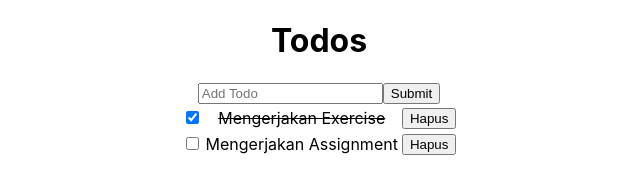
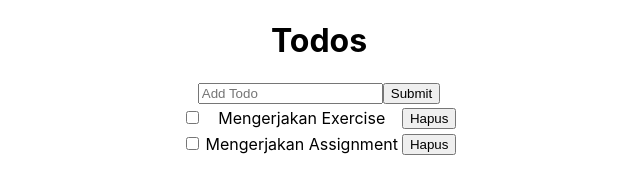
Before and after one commit to adityahimaone/Task-Frontend-Alterra, a React (Create React App) app: page / in a window 1280 px wide. Shown: the top 196 px of the page, without its empty margins (321-961 px from the left). Built offline with nearby package versions, Linux system fonts and the light colour scheme.

Commit message:
Fix Checkbox

```diff
--- a/src/Todo/components/ListItem.jsx
+++ b/src/Todo/components/ListItem.jsx
@@ -1,25 +1,41 @@
-import React from "react";
-// import styles from "./ListItem.module.css";
+import React, { Component } from "react";
 
-export default function ListItem({ item, deleteTodo, checkboxTodo }) {
+export default class ListItem extends Component {
+  state = {
+    completed: false,
+  };
+
+  onChange = (e) => {
+    const target = e.target;
+    const value = target.type === "checkbox" ? target.checked : target.value;
+    const name = target.name;
+
+    this.setState({
+      [name]: value,
+    });
+  };
+
+  render() {
     const isCompleted = { textDecoration: "line-through" };
     return (
       <tr>
         <td>
           <input
             type="checkbox"
-          id="vehicle1"
+            id="checklist"
             name="completed"
             value="false"
-          checked={item.completed ? true : false}
-          onChange={checkboxTodo}
+            checked={this.state.completed}
+            onChange={this.onChange}
           />
         </td>
-      <td style={item.completed ? isCompleted : null}>{item.title}</td>
+        <td style={this.state.completed ? isCompleted : null}>
+          {this.props.item.title}
+        </td>
         <td>
           <button
             onClick={() => {
-            deleteTodo(item.id);
+              this.props.deleteTodo(this.props.item.id);
             }}
           >
             Hapus
@@ -28,3 +44,35 @@ export default function ListItem({ item, deleteTodo, checkboxTodo }) {
       </tr>
     );
   }
+}
+
+// import React from "react";
+// // import styles from "./ListItem.module.css";
+
+// export default function ListItem({ item, deleteTodo, checkboxTodo }) {
+//   const isCompleted = { textDecoration: "line-through" };
+//   return (
+//     <tr>
+//       <td>
+//         <input
+//           type="checkbox"
+//           id="vehicle1"
+//           name="completed"
+//           value="false"
+//           checked={item.completed ? true : false}
+//           onChange={checkboxTodo}
+//         />
+//       </td>
+//       <td style={item.completed ? isCompleted : null}>{item.title}</td>
+//       <td>
+//         <button
+//           onClick={() => {
+//             deleteTodo(item.id);
+//           }}
+//         >
+//           Hapus
+//         </button>
+//       </td>
+//     </tr>
+//   );
+// }
```
Lines whose indentation alone changed are shown as unchanged.
